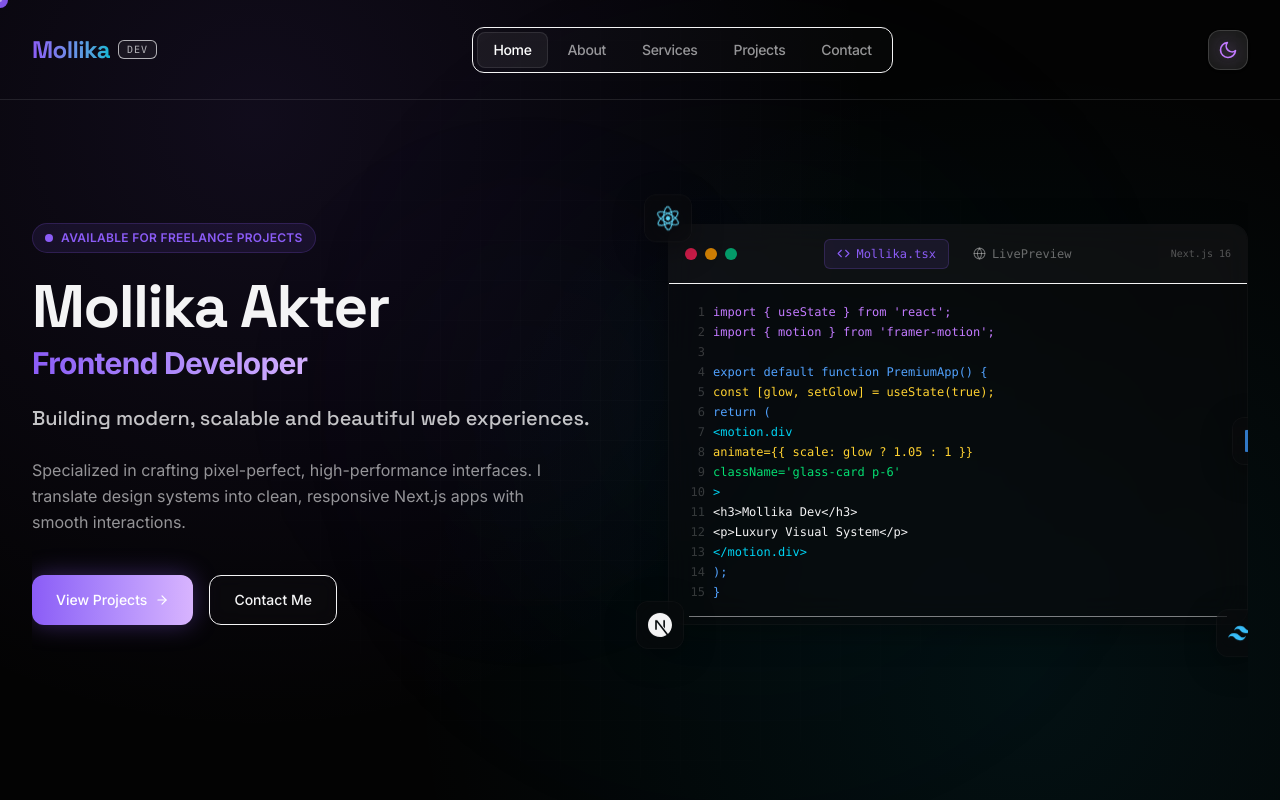
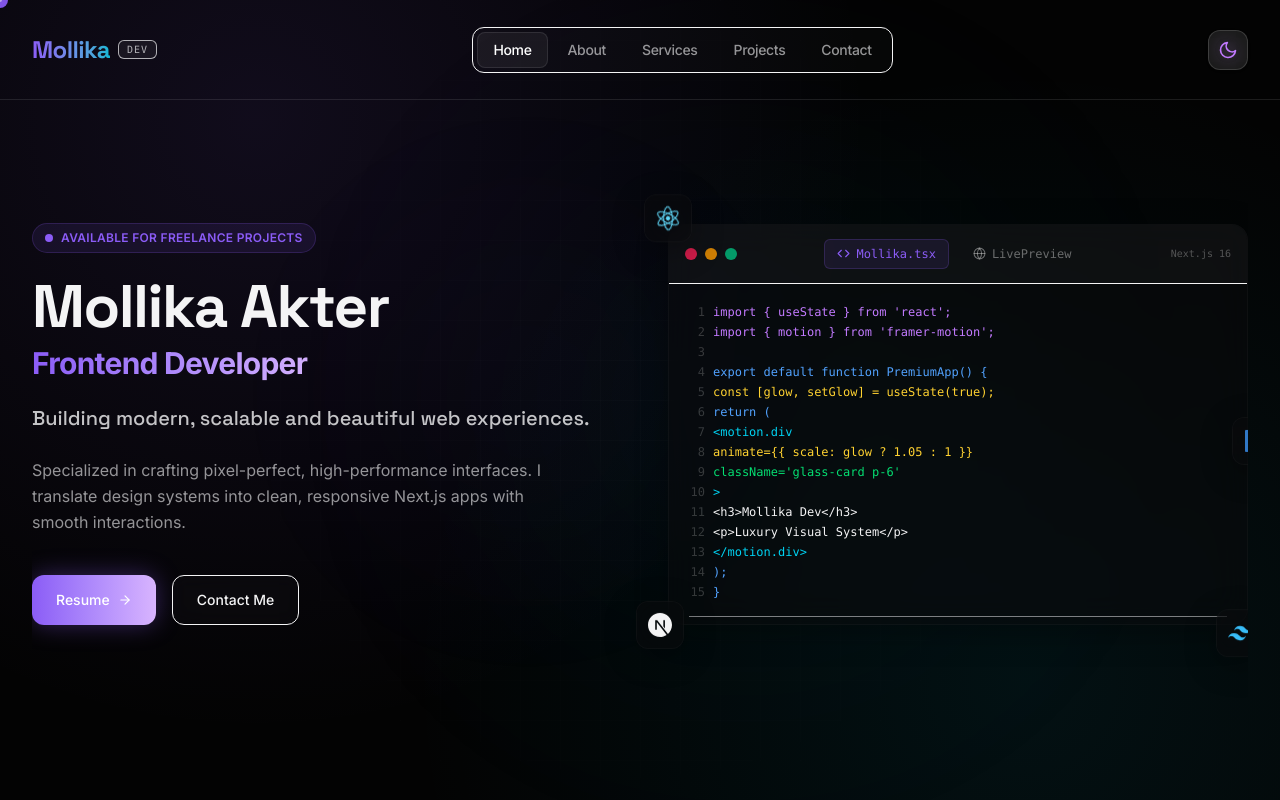
Before and after one commit to mollika123/Portfoglio, a Next.js app: page / in a window 1280 px wide. Shown: the top 800 px of the page. Built offline with nearby package versions, Linux system fonts and the light colour scheme.

Commit message:
resume pdf file added

```diff
--- a/src/components/Hero.tsx
+++ b/src/components/Hero.tsx
@@ -133,13 +133,15 @@ const Hero = () => {
           transition={{ duration: 0.8, delay: 0.5 }}
           className="flex flex-wrap gap-4 pt-4"
         >
-          <a
-            href="#projects"
-            className="group px-6 py-3.5 rounded-xl bg-gradient-to-r from-primary to-accent hover:opacity-90 text-white font-medium text-sm transition-all duration-300 flex items-center gap-2 shadow-[0_0_25px_rgba(139,92,246,0.35)]"
-          >
-            View Projects
-            <FiArrowRight className="group-hover:translate-x-1 transition-transform" />
-          </a>
+     <a
+  href="/Mollika_Akter_Frontend_Developer_CV.pdf"
+  target="_blank"
+  rel="noopener noreferrer"
+  className="group px-6 py-3.5 rounded-xl bg-gradient-to-r from-primary to-accent hover:opacity-90 text-white font-medium text-sm transition-all duration-300 flex items-center gap-2 shadow-[0_0_25px_rgba(139,92,246,0.35)]"
+>
+  Resume
+  <FiArrowRight className="group-hover:translate-x-1 transition-transform" />
+</a>
           <a
             href="#contact"
             className="px-6 py-3.5 rounded-xl border border-outline hover:border-primary/50 bg-foreground/[0.02] backdrop-blur text-foreground font-medium text-sm transition-all duration-300"
```
Also changed, not shown: 1 other file (tests, documents, lock files or other folders).
